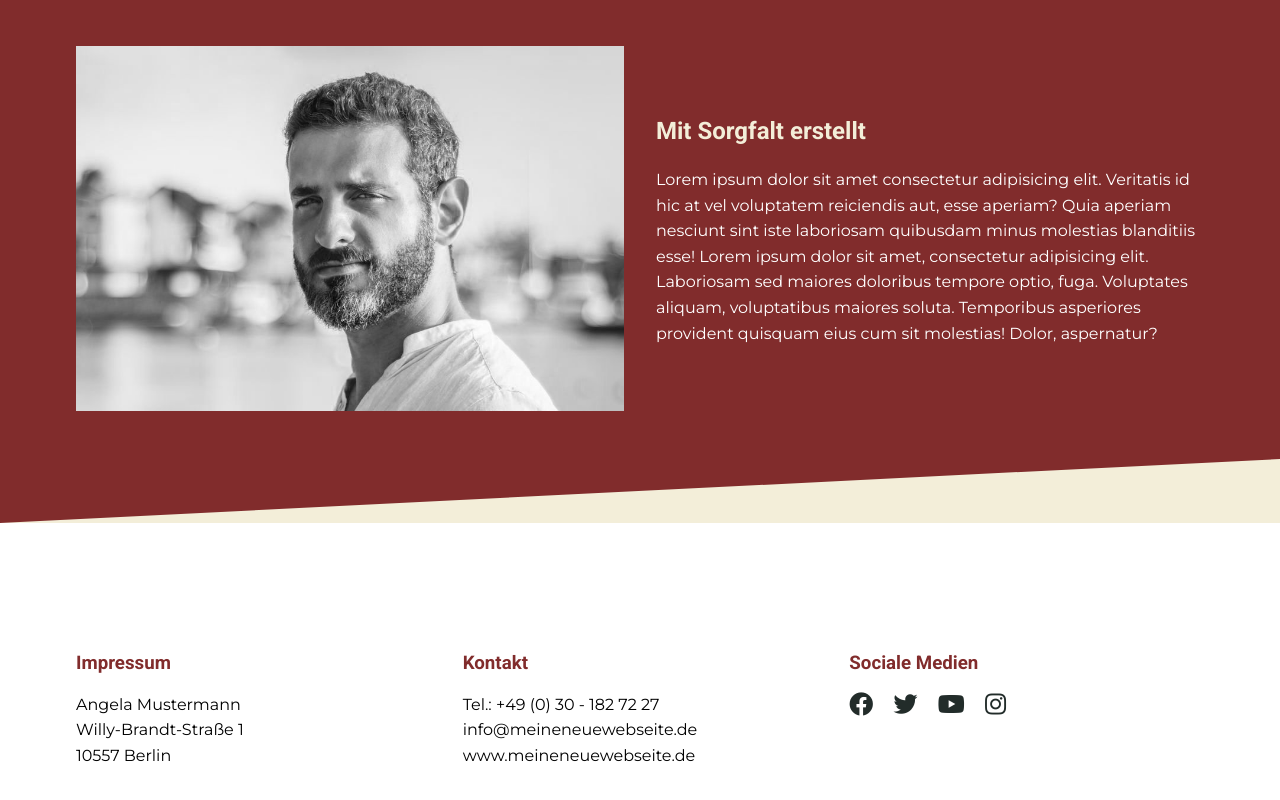
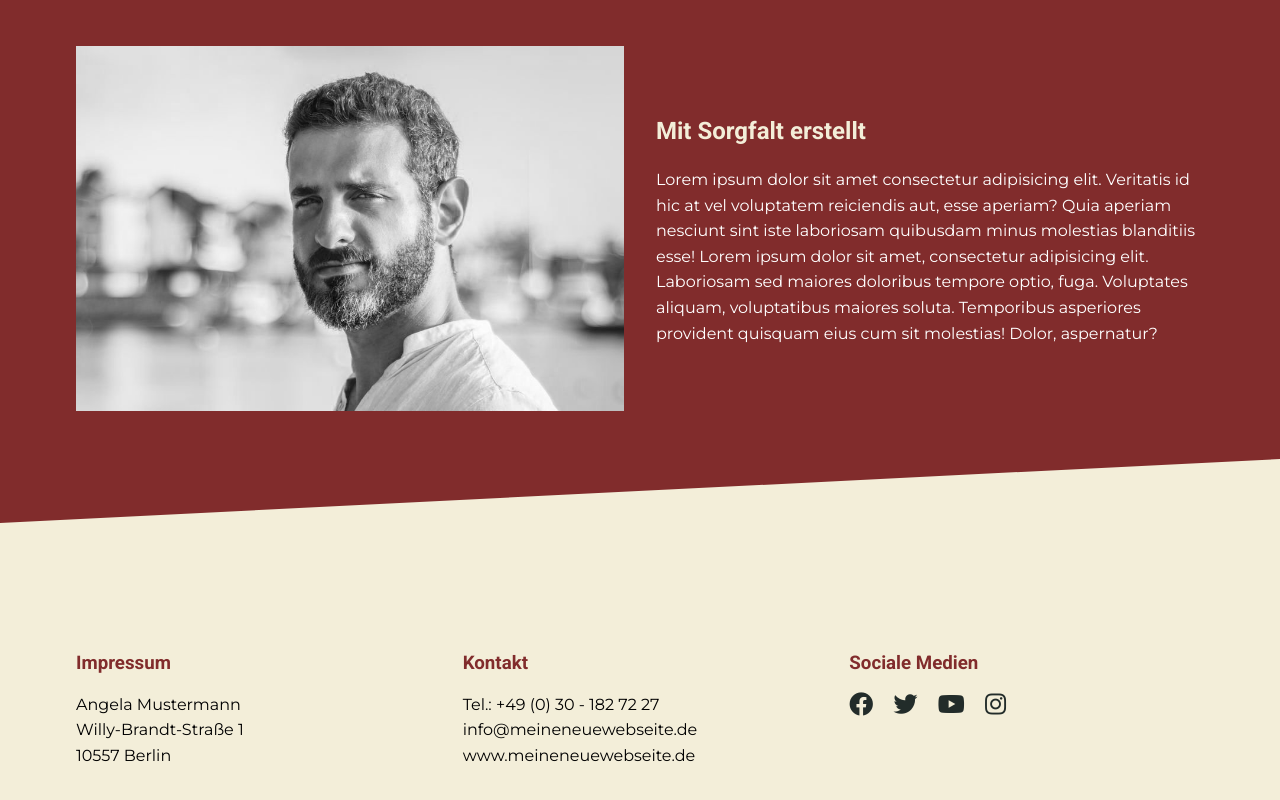
Before and after one commit to jetzt-deins/jetzt-deins.github.io, a plain HTML site: page index.html in a window 1280 px wide. Shown: the part 1575-2375 px from the top of the page. Drawn offline with Linux system fonts and the light colour scheme.

Commit message:
Update index.html

```diff
--- a/index.html
+++ b/index.html
@@ -83,7 +83,7 @@
         </div>
     </section>
 
-    <section class="bg-liht">
+    <section class="bg-light">
         <div class="container">
             <div class="split footer">
 
```
